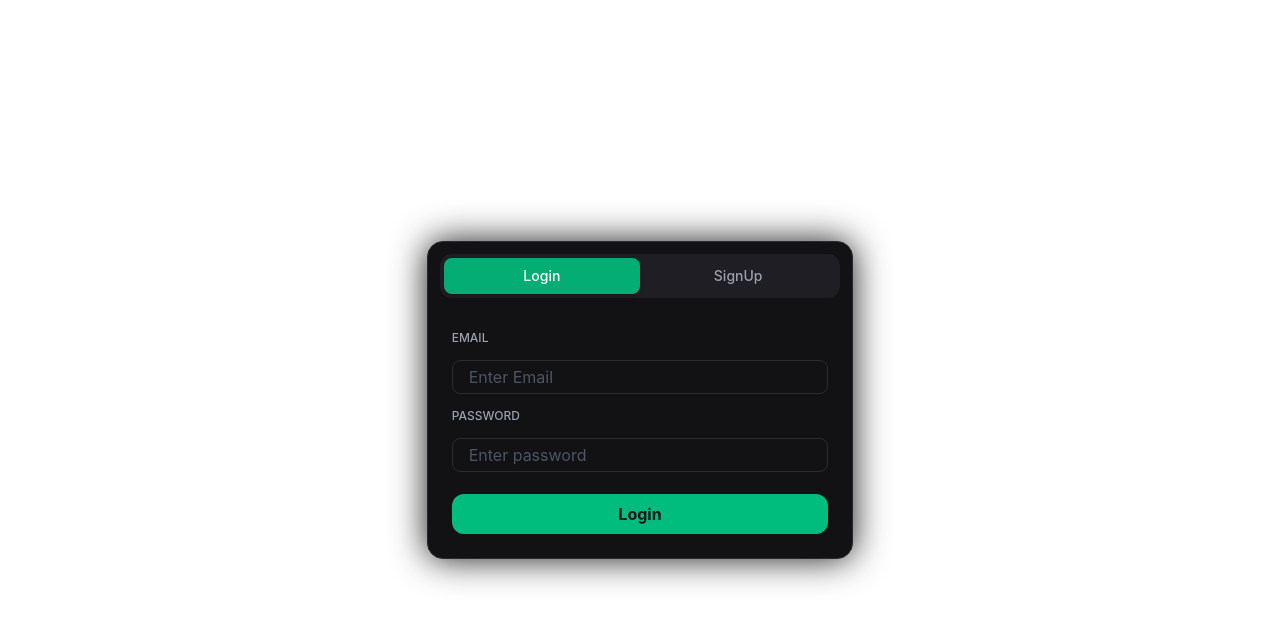
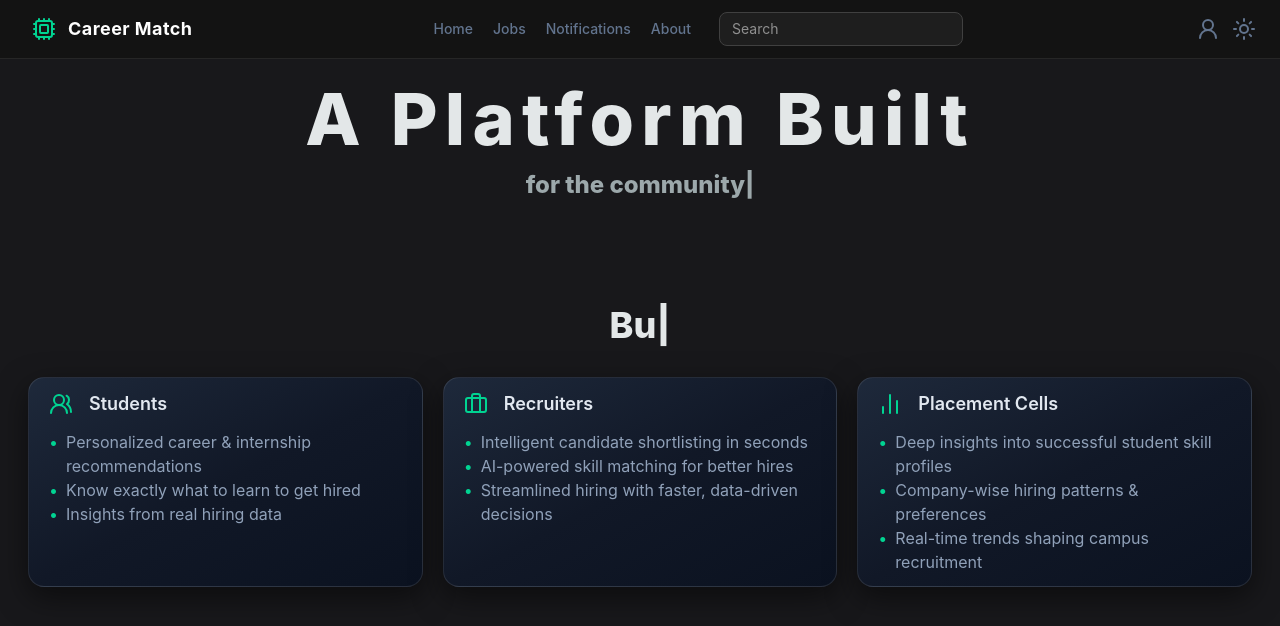
Before and after one commit to PremKumarMishra/CareerMatch, a React (Vite) app: page / in a window 1280 px wide. Shown: the top 626 px of the page. Built offline with nearby package versions, Linux system fonts and the light colour scheme.

Commit message:
Added Home Page

```diff
--- a/package.json
+++ b/package.json
@@ -14,6 +14,7 @@
     "lucide-react": "^1.23.0",
     "react": "^19.2.7",
     "react-dom": "^19.2.7",
+    "react-typed": "^2.0.12",
     "tailwindcss": "^4.3.2"
   },
   "devDependencies": {
--- a/src/App.jsx
+++ b/src/App.jsx
@@ -1,12 +1,12 @@
 import React from 'react'
 import Page from './components/Page'
 import LoginPanel from './components/login/LoginPanel'
+import Home from './components/home/Home'
 
 const App = () => {
   return (
-    <div>
-      {/* <Page/> */}
-      <LoginPanel></LoginPanel>
+    <div className='min-h-screen w-full bg-zinc-900'>
+      <Home></Home>
     </div>
   )
 }
--- /dev/null
+++ b/src/components/home/FeatureCard.jsx
@@ -0,0 +1,25 @@
+import React from 'react'
+
+const FeatureCard = ({icon:Icon,target,features}) => {
+  return (
+    <div className='flex flex-col bg-linear-to-br from-[#1e293b] via-[#111827] to-[#0b1220] cursor-pointer border border-white/10 trnsition duration-300 hover:border-emerald-500/30 hover:shadow-[0px_10px_30px_rgba(16,185,129,0.15)] shadow-[0_10px_30px_rgba(0,0,0,0.5)] rounded-2xl gap-3 px-5 py-3'>
+        <div className='flex justify-start gap-4 text-slate-200 font-semibold text-lg items-center'>
+            {Icon && <Icon className='text-emerald-400'/>}
+            <h4>{target}</h4>
+        </div>
+        <ul className='text-slate-400'>
+            {
+                features.map((e,idx) => (
+                    <li key={idx} className='flex items-start gap-2'>
+                        <span className="text-emerald-400">•</span>
+                        <span>{e}</span>
+                    </li>
+                ))
+
+            }
+        </ul>
+    </div>
+  )
+}
+
+export default FeatureCard
--- /dev/null
+++ b/src/components/home/Home.jsx
@@ -0,0 +1,51 @@
+import React from 'react'
+import Navbar from './Navbar'
+import { UsersRound } from 'lucide-react'
+import { ChartNoAxesColumn} from 'lucide-react'
+import { Briefcase } from 'lucide-react'
+import { ReactTyped } from 'react-typed'
+import FeatureCard from './FeatureCard'
+
+const Home = () => {
+  return (
+    <div className='flex flex-col gap-6'>
+        <Navbar/>
+        <section className='w-full flex flex-col gap-3.5 items-center'>
+            <h3 className='text-mist-200 text-7xl font-extrabold tracking-widest'>A Platform Built</h3>
+            <ReactTyped className='text-mist-400 text-2xl font-extrabold' strings={[
+                "by the community",
+                "for the community",
+                "powered by the community",
+            ]} typeSpeed={60} backSpeed={60} loop/>
+        </section>
+
+        <section className='flex flex-col items-center py-20 gap-8 p-7'>
+            <ReactTyped className='text-mist-200 text-4xl font-extrabold' strings={[
+                "Built for Every Step of Your Career Journey"
+            ]} typeSpeed={40} backSpeed={50} loop/>
+
+            <div className='grid md:grid-cols-3 gap-5'>
+                <FeatureCard icon={UsersRound} target="Students" features={
+                    ["Personalized career & internship recommendations",
+                    "Know exactly what to learn to get hired",
+                    "Insights from real hiring data"]}>
+                </FeatureCard>
+                <FeatureCard icon={Briefcase} target="Recruiters" features={
+                    ["Intelligent candidate shortlisting in seconds",
+                    "AI-powered skill matching for better hires",
+                    "Streamlined hiring with faster, data-driven decisions"]}>
+                </FeatureCard>
+                <FeatureCard icon={ChartNoAxesColumn} target="Placement Cells" features={
+                    ["Deep insights into successful student skill profiles",
+                    "Company-wise hiring patterns & preferences",
+                    "Real-time trends shaping campus recruitment"]}>
+                </FeatureCard>
+
+            </div>
+        </section>
+
+    </div>
+  )
+}
+
+export default Home
--- /dev/null
+++ b/src/components/home/Navbar.jsx
@@ -0,0 +1,28 @@
+import React from 'react'
+import { LucideCpu,Sun,UserRound} from 'lucide-react'
+
+const Navbar = () => {
+    return (
+        <nav className='flex px-6 py-3 justify-between items-center bg-[#131313] border-b border-neutral-800'>
+            <div className='flex items-center gap-3 px-2'>
+                <LucideCpu className='text-emerald-400 w-6 h-6'></LucideCpu>
+                <h3 className='text-white font-bold text-lg tracking-wide'>Career Match</h3>
+            </div>
+            <div className='flex items-center gap-7'>
+                <ul className='flex gap-5 text-slate-500 font-medium text-sm'>
+                    <li><a className=' transition-all hover:text-white' href="">Home</a></li>
+                    <li><a className='transition-all hover:text-white' href="">Jobs</a></li>
+                    <li><a className='transition-all hover:text-white' href="">Notifications</a></li>
+                    <li><a className='transition-all hover:text-white' href="">About</a></li>
+                </ul>
+                <input type="search" placeholder='Search' className='px-3 py-1.5 bg-[#1e1e1e] text-white text-sm rounded-lg outline-none border border-neutral-700 focus:border-emerald-400'/>
+            </div>
+            <div className='flex items-center gap-3'>
+                <UserRound className='text-slate-500 cursor-pointer hover:text-white'/>
+                <Sun className='text-slate-500 cursor-pointer hover:text-white'/>
+            </div>
+        </nav>
+    )
+}
+
+export default Navbar
```
Also changed, not shown: 2 other files (tests, documents, lock files or other folders).
